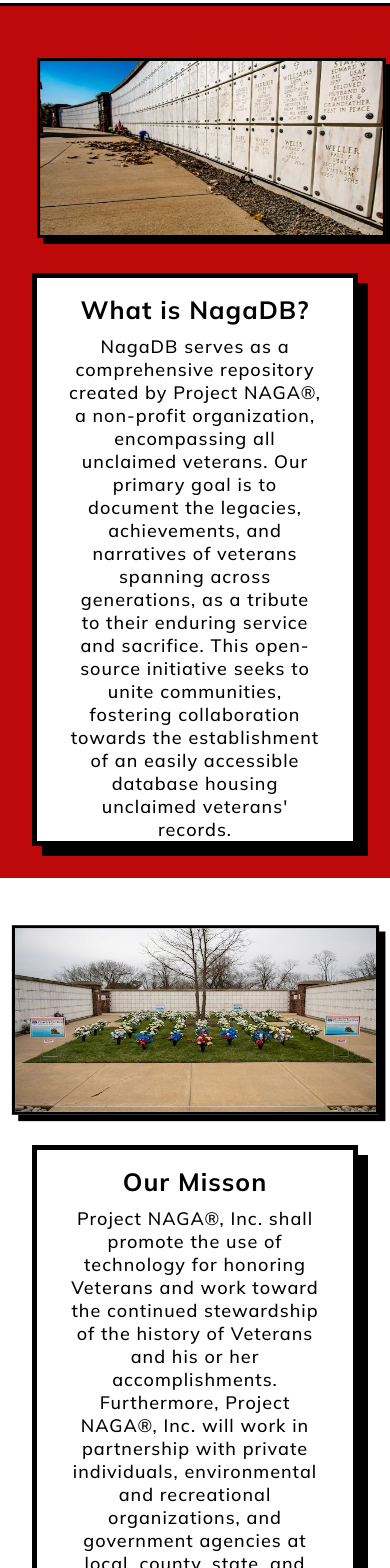
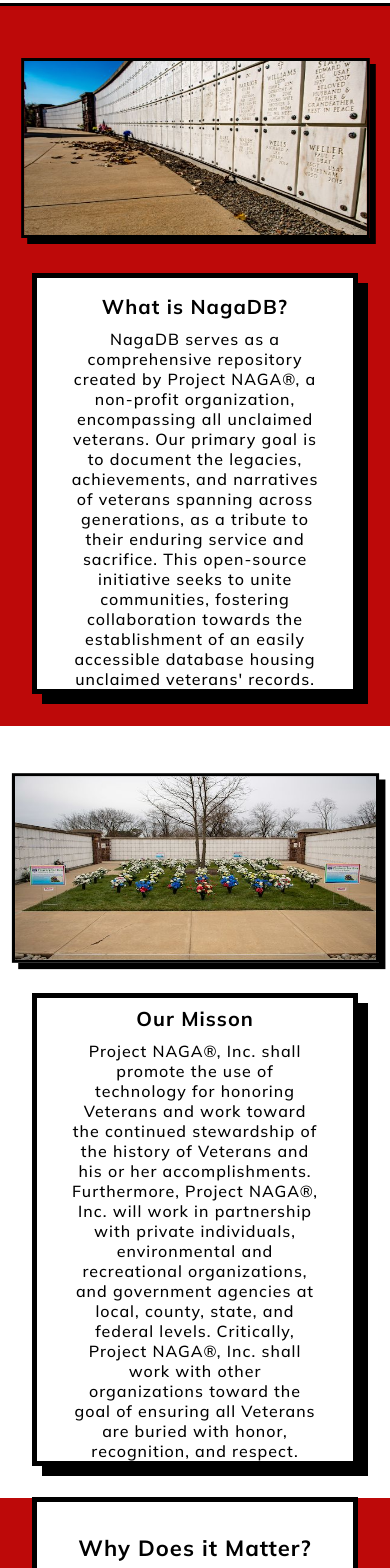
Before and after one commit to drkohlbek/NagaDB, a React (Create React App) app in the folder client/: page / in a window 390 px wide. Shown: the part 432-2000 px from the top of the page. Built offline with nearby package versions, Linux system fonts and the light colour scheme; no server answers.

Commit message:
revamp home page

```diff
--- a/client/src/components/button/button.css
+++ b/client/src/components/button/button.css
@@ -143,7 +143,9 @@
   width: 115.53px;
   height: 112px;
 
-  margin: .1rem;
+  margin: .5rem;
+
+  box-shadow: 5px 5px ;
 }
 
 .nagadb__buttons-container__button-title {
--- a/client/src/containers/about/about.css
+++ b/client/src/containers/about/about.css
@@ -24,7 +24,6 @@
   margin-right: auto;
   display: flex;
   flex-direction: row;
-
   align-items: center;
 
 }
@@ -49,6 +48,8 @@
   box-shadow: 10px 10px;
   border: solid;
   border-width: 5px;
+
+
 }
 .nagadb__about-what-text h1 {
   margin-bottom: 10px;
@@ -122,8 +123,7 @@
 }
 .nagadb__about-why__content {
   max-width: 1200px;
-  margin-left: auto;
-  margin-right: auto;
+  margin: 2rem;
   align-items: center;
   justify-content: center;
   color: black;
@@ -134,6 +134,7 @@
 }
 .nagadb__about-why-text {
   text-align: center;
+
 }
 .nagadb__about-why-text h1 {
   margin-bottom: 10px;
@@ -150,11 +151,15 @@
   .nagadb__about-what {
     min-height: 400px;
   }
+  .nagadb__about-what-text {
+    width: 464px;
+    height: 310px;
+  }
   .nagadb__about-what-text h1 {
    font-size: 25px;
   }
   .nagadb__about-what-text p {
-    font-size: 18px;
+    font-size: 16px;
   }
   .nagadb__about-what-image {
    width: 464px;
@@ -165,17 +170,25 @@
   .nagadb__about-mission {
     min-height: 400px;
   }
+  .nagadb__about-mission-text {
+    width: 480px;
+    height: 320px;
+  }
   .nagadb__about-mission-text h1 {
     font-size: 25px;
   }
   .nagadb__about-mission-text p {
-    font-size: 18px
+    font-size: 16px
   }
   .nagadb__about-mission-image {
-    width: 480px;
+    width: 464px;
     height: 320px;
     justify-content: flex-end;
     margin-bottom: 15px;
+  }
+  .nagadb__about-mission-image img{
+    width: auto;
+    height: auto;
   }
 
   .nagadb__about-why-text h1 {
@@ -187,7 +200,7 @@
 
 }
 
-@media screen and (max-width: 1100px) {
+@media screen and (max-width: 1220px) {
   .nagadb__about-what.section__padding {
     padding: 2rem 2rem;
   }
@@ -195,21 +208,23 @@
     flex-direction: column;
     align-items: center;
   }
+  .nagadb__about-what-text {
+    width: 581px;
+    height: 350px;
+    order: 2;
+  }
   .nagadb__about-what-image {
     order: 1;
     padding: 0;
     width: 581px;
     height: 350px;
+    margin-left: 0;
   }
   .nagadb__about-what-image img {
     width: 581px;
     height: 300px;
   }
-  .nagadb__about-what-text {
-    order: 2;
-    width: 100%;
-    padding: 0;
-  }
+
 
   .nagadb__about-mission.section__padding {
     padding: 2rem 2rem;
@@ -217,6 +232,7 @@
   .nagadb__about-mission__content {
     flex-direction: column;
     align-items: center;
+    justify-content: center;
   }
   .nagadb__about-mission-image {
     order: 1;
@@ -229,10 +245,11 @@
     height: 300px;
   }
   .nagadb__about-mission-text {
+    width: 581px;
+    height: 350px;
     order: 2;
-    width: 100%;
-    padding: 0;
   }
+
 }
 
 @media screen and (max-width: 650px) {
@@ -243,6 +260,30 @@
   .nagadb__about-mission-image img {
     scale: .8;
   }
+
+  .nagadb__about-what-text {
+    width: 464.8px;
+    height: 240px;
+  }
+  .nagadb__about-what-text h1 {
+    font-size: 20px;
+  }
+  .nagadb__about-mission-text {
+    width: 464.8px;
+
+  }
+  .nagadb__about-mission-text h1 {
+    font-size: 20px;
+    margin-top: .5rem;
+  }
+
+  .nagadb__about-why-text h1 {
+    font-size: 22px;
+  }
+  .nagadb__about-why-text p {
+    font-size: 16px;
+  }
+
 }
 @media screen and (max-width: 450px) {
   .nagadb__about-what-image {
@@ -252,6 +293,9 @@
   .nagadb__about-what-image img {
     scale: .6;
   }
+  .nagadb__about-what-text {
+    width: auto;
+  }
 
   .nagadb__about-mission-image {
     margin-top: -40px;
@@ -260,4 +304,9 @@
   .nagadb__about-mission-image {
     scale: .79;
   }
+  .nagadb__about-mission-text {
+    width: auto;
+  }
+
+
 }
```
